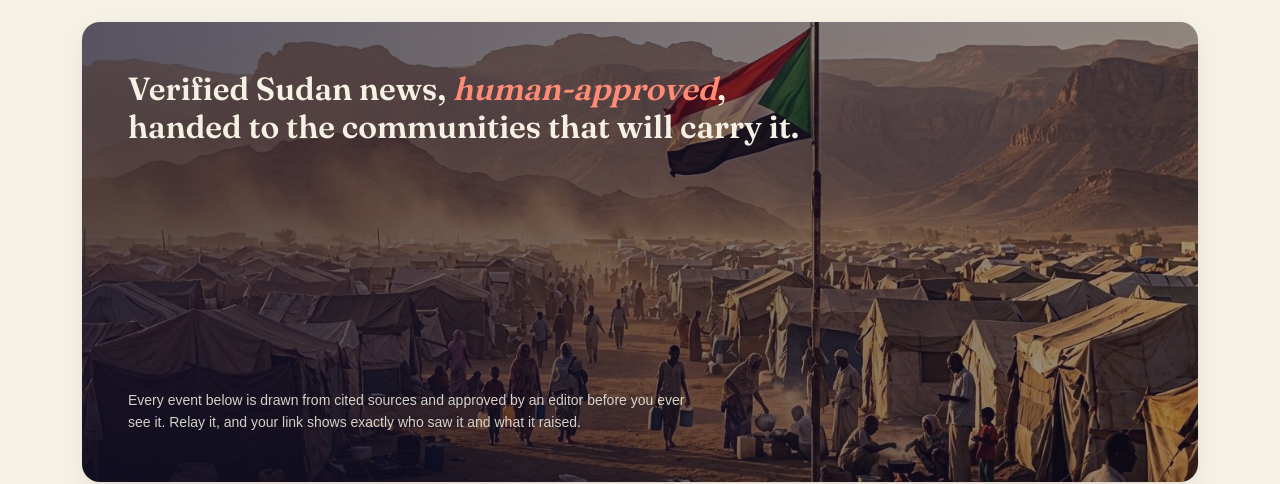
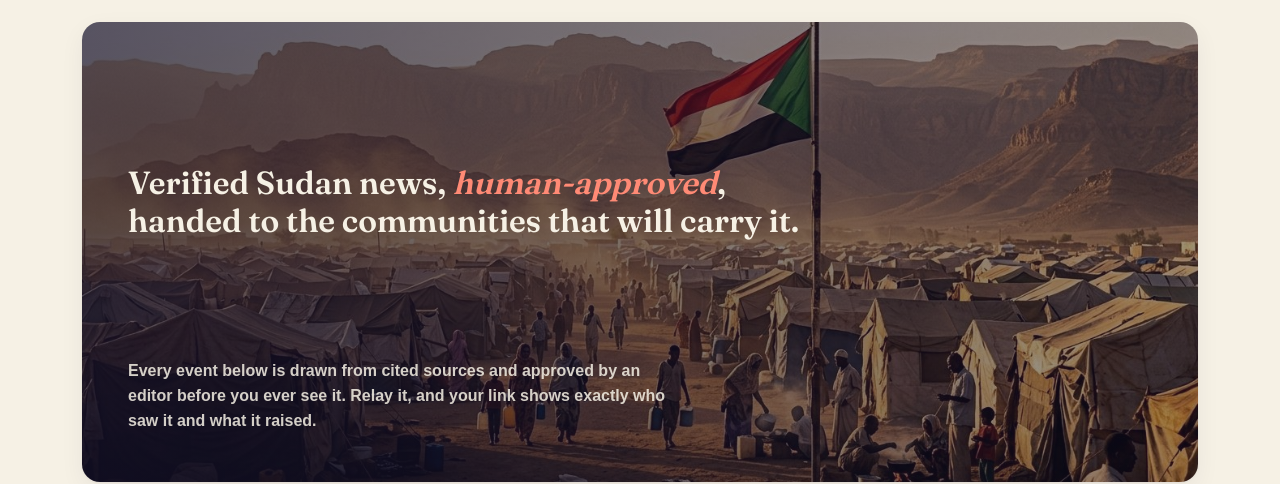
Before and after one commit to Schlomo-khalidi/SudanEtherRelief, a Next.js app in the folder web/: page / in a window 1280 px wide. Shown: the part 181-665 px from the top of the page. Built offline with nearby package versions, Linux system fonts and the light colour scheme; no server answers; the database is empty; a web font is replaced by a local one.

Commit message:
Hero: heading centered, subheading semi-bold at 16px anchored bottom

```diff
--- a/web/app/globals.css
+++ b/web/app/globals.css
@@ -284,9 +284,10 @@ table.data tr:last-child td { border-bottom: 0; }
 .mission h1 {
   font-family: var(--font-display); font-size: 32px; font-weight: 600;
   line-height: 1.18; max-width: 700px; color: #f6f1e5;
+  margin-top: auto;
 }
 .mission h1 em { font-style: italic; color: #ff8a75; }
-.mission p { max-width: 560px; color: rgba(246, 241, 229, .85); font-size: 14px; margin-top: auto; }
+.mission p { max-width: 560px; color: rgba(246, 241, 229, .85); font-size: 16px; font-weight: 600; margin-top: auto; }
 
 .filters { display: flex; gap: 10px; padding: 18px 0 22px; align-items: center; flex-wrap: wrap; }
 .filter {
```
